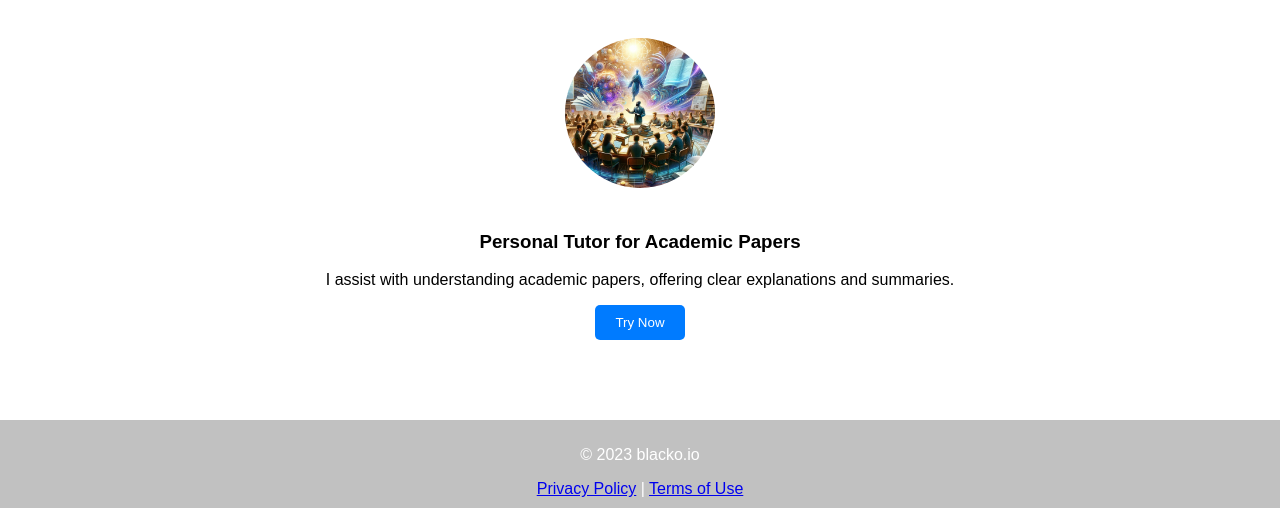
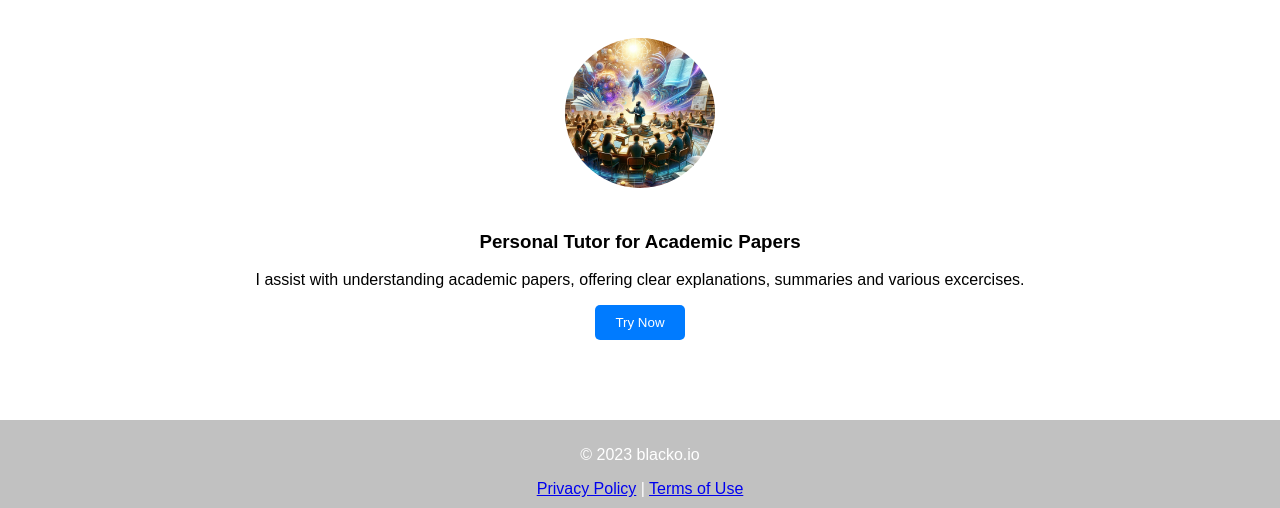
Before and after one commit to blackoHD/blacko.ai-website, a plain HTML site: page index.html in a window 1280 px wide. Shown: the part 678-1186 px from the top of the page. Drawn offline with Linux system fonts and the light colour scheme.

Commit message:
index.html

```diff
--- a/index.html
+++ b/index.html
@@ -126,7 +126,7 @@
             <img src="paper_ai.jpg" alt="" class="product-image">
             <div class="product-info">
                 <h3>Personal Tutor for Academic Papers</h3>
-                <p>I assist with understanding academic papers, offering clear explanations and summaries.</p>
+                <p>I assist with understanding academic papers, offering clear explanations, summaries and various excercises.</p>
                 <button class="try-now-btn">Try Now</button>
             </div>
         </a>
```
